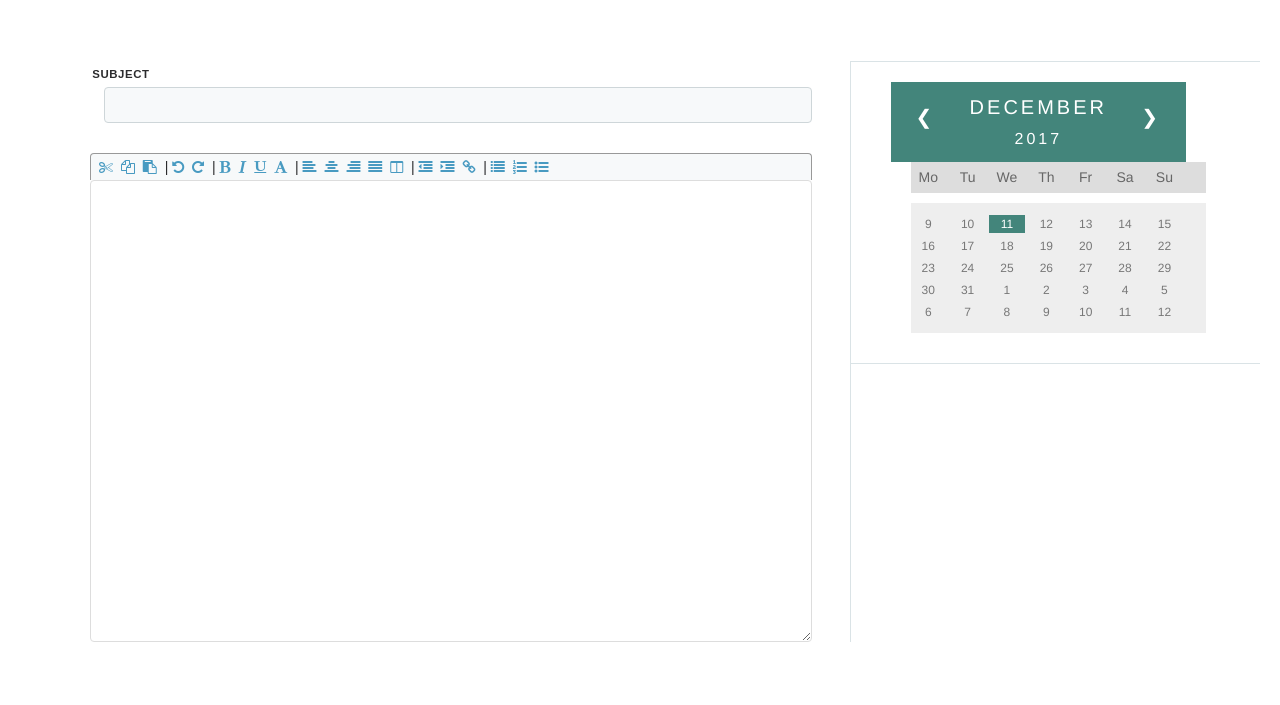
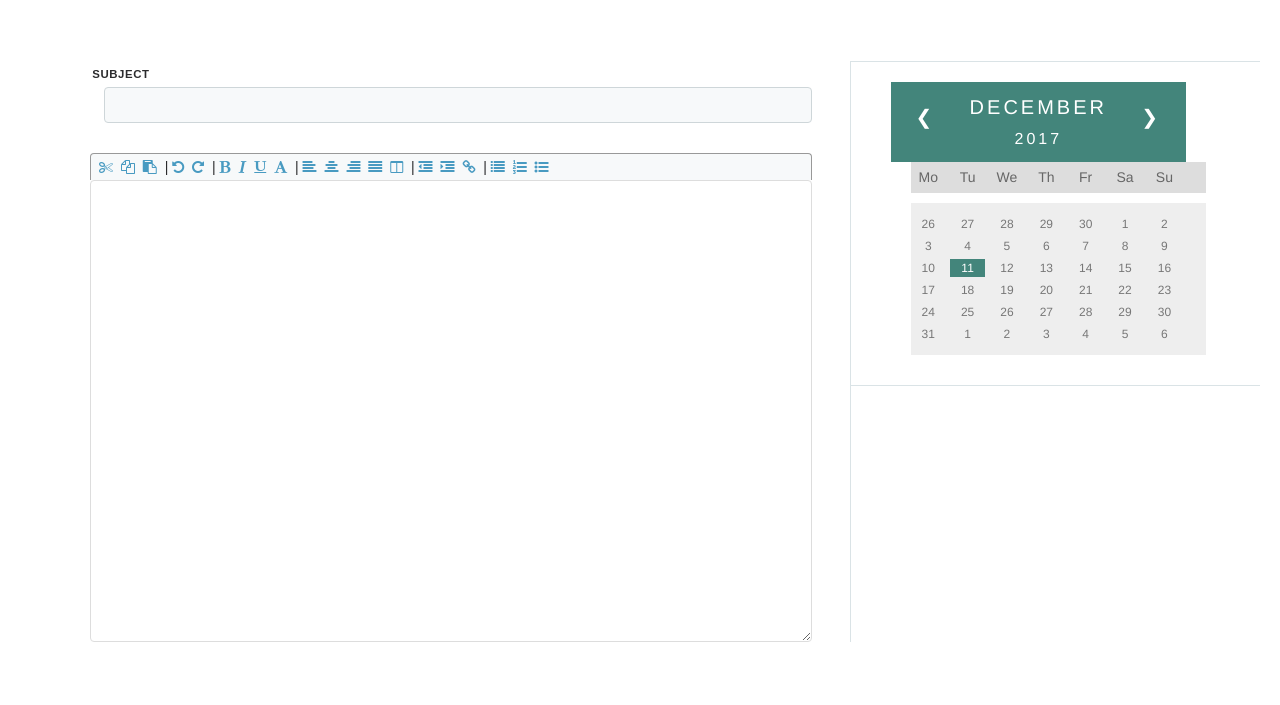
Before and after one commit to MazFactor/TEc, a plain HTML site: page edit.html in a window 1280 px wide. Shown: the part 95-800 px from the top of the page. Drawn offline with Linux system fonts and the light colour scheme; files whose address does not match are found by name.

Commit message:
Update edit.html

```diff
--- a/edit.html
+++ b/edit.html
@@ -229,25 +229,38 @@
                         <li class="next">&#10095;</li>
                         <script type="text/javascript">
                             var date = new Date();
-                            var curYear = date.getFullYear();;
+                            var curYear = date.getFullYear();
+
                             var curMonth = date.getMonth();
                             var monthText = "";
 
-                            switch (curMonth){
-                                case 0: monthText = "January".toUpperCase();
-                                case 1: monthText = "February".toUpperCase();
-                                case 2: monthText = "March".toUpperCase();
-                                case 3: monthText = "April".toUpperCase();
-                                case 4: monthText = "May".toUpperCase();
-                                case 5: monthText = "June".toUpperCase();
-                                case 6: monthText = "July".toUpperCase();
-                                case 7: monthText = "August".toUpperCase();
-                                case 8: monthText = "September".toUpperCase();
-                                case 9: monthText = "October".toUpperCase();
-                                case 10: monthText = "November".toUpperCase();
-                                case 11: monthText = "December".toUpperCase();
+                            switch (curMonth) {
+                                case 0:
+                                    monthText = "January".toUpperCase();
+                                case 1:
+                                    monthText = "February".toUpperCase();
+                                case 2:
+                                    monthText = "March".toUpperCase();
+                                case 3:
+                                    monthText = "April".toUpperCase();
+                                case 4:
+                                    monthText = "May".toUpperCase();
+                                case 5:
+                                    monthText = "June".toUpperCase();
+                                case 6:
+                                    monthText = "July".toUpperCase();
+                                case 7:
+                                    monthText = "August".toUpperCase();
+                                case 8:
+                                    monthText = "September".toUpperCase();
+                                case 9:
+                                    monthText = "October".toUpperCase();
+                                case 10:
+                                    monthText = "November".toUpperCase();
+                                case 11:
+                                    monthText = "December".toUpperCase();
                             }
-                            document.write("<li>" + monthText + "<br><span style='color: #FFFFFF; font-size:16px'>"+curYear+"</span></li>");
+                            document.write("<li>" + monthText + "<br><span style='color: #FFFFFF; font-size:16px'>" + curYear + "</span></li>");
                         </script>
                     </ul>
                 </div>
@@ -263,6 +276,7 @@
                 </ul>
 
                 <ul class="days">
+
                     <!--动态输出35天日历并高亮显示当前日期-->
                     <script type="text/javascript">
                         var curDate = new Date();
@@ -270,42 +284,46 @@
                         var year = curDate.getFullYear();
                         var month = curDate.getMonth() + 1;
                         var today = curDate.getDate();
-                        var weekDay = curDate.getDay();
                         var countDays = (new Date(year, month, 0)).getDate();
 
-                        var dayNo = 0;
+
                         var highlighted = false; // 是否已高亮显示过当前日期?
-                        var totalCount = 35; // 仅显示35天的日历
+                        curDate.setDate(1); //
+                        var firstDayCurMonth = curDate.getDay(); // 当前月的1号是周几
+                        var moMatch = [0, 1, 2, 3, 4, 5, 6];
 
-                        // 周一是几号？
-                        if (weekDay == 0) {
-                            dayNo = today - 6;
-                        }
-                        else {
-                            dayNo = today - (weekDay + 1);
-                        }
+                        curDate.setDate(0);
+                        var lastDayLastMonth = curDate.getDate();
+                        var dayNo = lastDayLastMonth - parseInt(moMatch[firstDayCurMonth]) + 1;
+                        var restCount = 42 - moMatch[firstDayCurMonth]; // 仅显示42天的日历
 
-                        // 打印日历并高亮显示当前日期
+                        // 打印上个月日期
+                        do {
+                            if (dayNo > lastDayLastMonth) {
+                                dayNo = 1;
+                                break;
+                            }
+                            calendar.innerHTML += "<li>" + dayNo + "</li>\n";
+                            dayNo++;
+                        } while (true);
+
+                        // 打印当前月日历并高亮显示当前日期
                         do {
                             if (today == dayNo && highlighted == false) {
-                                calendar.innerHTML += "<li style='background: #43857b;color: white !important'>" + dayNo + "</li>";
+                                calendar.innerHTML += "<li style='background: #43857b;color: white !important'>" + dayNo + "</li>\n";
                                 highlighted = true;
                             }
                             else {
-                                calendar.innerHTML += "<li>" + dayNo + "</li>";
+                                calendar.innerHTML += "<li>" + dayNo + "</li>\n";
                             }
-
-                            // 格式缩进
-                            if (countDays !== 1)
-                                calendar.innerHTML += "\n";
 
                             // 如果是当前月最后一天则从下个月第一天开始继续打印直到打印完35天为止
                             if (dayNo == countDays)
                                 dayNo = 1;
                             else
                                 dayNo++;
-                            totalCount--;
-                        } while (totalCount !== 0);
+                            restCount--;
+                        } while (restCount !== 0);
                     </script>
                 </ul>
             </div>
```
